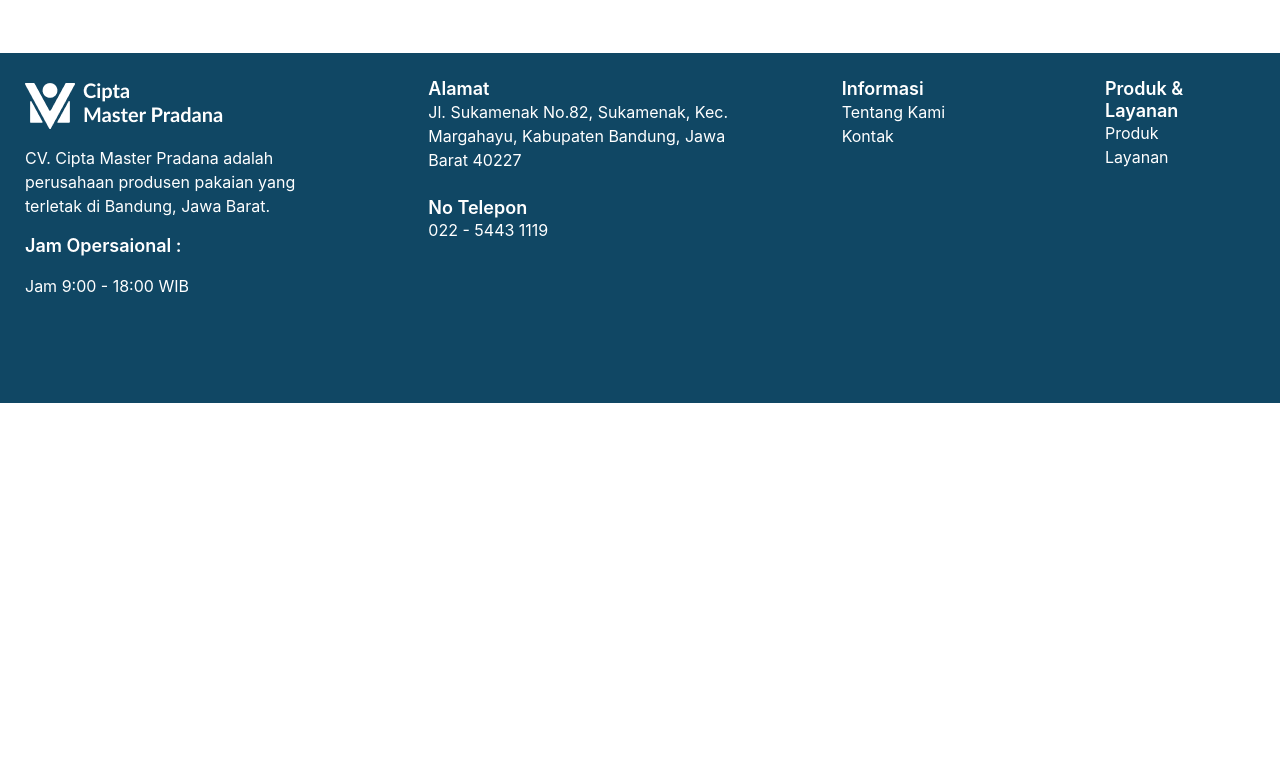
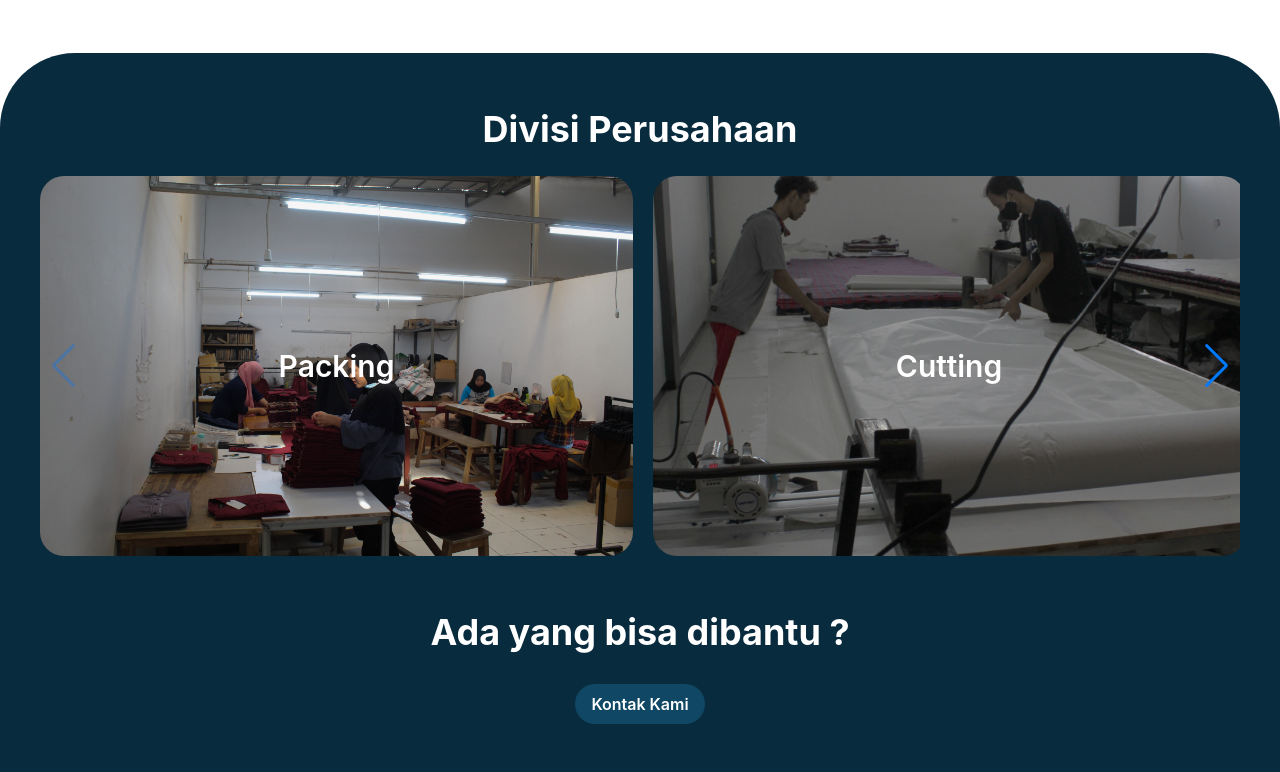
Before and after one commit to mrayandika15/cmp-website, a Next.js app: page /about in a window 1280 px wide. Shown: the part 1668-2440 px from the top of the page. Before the commit the page ends 2071 px from the top, so only its background shows below. Built offline with nearby package versions, Linux system fonts and the light colour scheme.

Commit message:
add carousel, footer

```diff
--- a/containers/Home/ScaleSection/index.tsx
+++ b/containers/Home/ScaleSection/index.tsx
@@ -1,7 +1,8 @@
-import { Flex, Heading, Button } from "@chakra-ui/react";
+import { Flex, Heading, Button, Image, Text, Box } from "@chakra-ui/react";
 import axios from "axios";
 import React from "react";
 import Carousel from "../../core/Carousel";
+import { SwiperSlide } from "swiper/react";
 
 interface IScale {
   name: string;
@@ -33,7 +34,28 @@ const ScaleSection: React.FC = () => {
     >
       <Heading variant="primary">Skala Kami</Heading>
       <Button variant="primary">Kontak</Button>
-      <Carousel data={resource} />
+      <Carousel>
+        {resource?.map((item, index) => {
+          return (
+            <SwiperSlide>
+              <Box
+                key={index}
+                bg="secondary"
+                w="550px"
+                h="350px"
+                rounded="3xl"
+                display="grid"
+                placeItems="center"
+              >
+                <Image src={item?.imgUrl} w="fit-content" h="fit-content" />
+                <Text color="white" fontWeight="semibold" fontSize="lg">
+                  {item?.name}
+                </Text>
+              </Box>
+            </SwiperSlide>
+          );
+        })}
+      </Carousel>
     </Flex>
   );
 };
--- /dev/null
+++ b/containers/about/DivisionSection/index.tsx
@@ -0,0 +1,61 @@
+import { Heading, Image, Box, Text, Flex, Button } from "@chakra-ui/react";
+import React from "react";
+import { RoundedSection } from "../../../layouts";
+import Carousel from "../../core/Carousel";
+import { SwiperSlide } from "swiper/react";
+import { IDivision } from "../../../pages/about";
+
+type DivisionProps = {
+  data?: IDivision[];
+};
+
+const DivisionSection: React.FC<DivisionProps> = ({ data }) => {
+  return (
+    <RoundedSection>
+      <Heading variant="primary">Divisi Perusahaan</Heading>
+      <Carousel>
+        {data?.map((item, index) => {
+          return (
+            <SwiperSlide key={index}>
+              <Box
+                overflow="hidden"
+                w="593px"
+                h="380px"
+                position="relative"
+                display="flex"
+                justifyItems="center"
+                alignItems="center"
+                rounded="3xl"
+              >
+                <Text
+                  position="absolute"
+                  w="full"
+                  h="full"
+                  display="grid"
+                  placeItems="center"
+                  fontWeight="semibold"
+                  fontSize="3xl"
+                >
+                  {item?.name}
+                </Text>
+                <Image src={item?.imgUrl} w="fit-content" h="fit-content" />
+              </Box>
+            </SwiperSlide>
+          );
+        })}
+      </Carousel>
+      <Flex
+        flexDir="column"
+        justifyItems="center"
+        alignItems="center"
+        gap="30px"
+        py="30px"
+      >
+        <Heading variant="primary">Ada yang bisa dibantu ?</Heading>
+        <Button variant="secondary">Kontak Kami</Button>
+      </Flex>
+    </RoundedSection>
+  );
+};
+
+export default DivisionSection;
--- a/containers/about/IntroSection/index.tsx
+++ b/containers/about/IntroSection/index.tsx
@@ -1,6 +1,7 @@
 import { Flex, Heading, Text, Grid, Spinner, GridItem } from "@chakra-ui/react";
 import React from "react";
 import { CustomImage } from "../../../components";
+import { RoundedSection } from "../../../layouts";
 import { IService } from "../../../pages/about";
 
 interface IntroProps {
--- a/containers/core/Carousel/index.tsx
+++ b/containers/core/Carousel/index.tsx
@@ -3,7 +3,7 @@ import React from "react";
 import { Box, Flex, Image, Text } from "@chakra-ui/react";
 import { Navigation } from "swiper";
 
-import { Swiper, SwiperSlide } from "swiper/react";
+import { Swiper } from "swiper/react";
 
 interface ICarousel {
   name?: string;
@@ -15,11 +15,11 @@ import "swiper/css/navigation";
 import "swiper/css/pagination";
 import "swiper/css/scrollbar";
 
-type Data = {
-  data?: ICarousel[];
+type CarouselProps = {
+  children: React.ReactNode;
 };
 
-const Carousel: React.FC<Data> = ({ data }) => {
+const Carousel: React.FC<CarouselProps> = ({ children }) => {
   return (
     <Flex w="full" h="full" justify="center">
       <Flex w="1200px">
@@ -29,26 +29,7 @@ const Carousel: React.FC<Data> = ({ data }) => {
           slidesPerView={2}
           navigation
         >
-          {data?.map((item, index) => {
-            return (
-              <SwiperSlide>
-                <Box
-                  key={index}
-                  bg="secondary"
-                  w="550px"
-                  h="350px"
-                  rounded="3xl"
-                  display="grid"
-                  placeItems="center"
-                >
-                  <Image src={item?.imgUrl} w="fit-content" h="fit-content" />
-                  <Text color="white" fontWeight="semibold" fontSize="lg">
-                    {item?.name}
-                  </Text>
-                </Box>
-              </SwiperSlide>
-            );
-          })}
+          {children}
         </Swiper>
       </Flex>
     </Flex>
--- a/containers/index.ts
+++ b/containers/index.ts
@@ -6,6 +6,7 @@ import ServiceSection from "./Home/ServiceSection";
 import ScaleSection from "./Home/ScaleSection";
 import Carousel from "./core/Carousel";
 import IntroSection from "./about/IntroSection";
+import DivisionSection from "./about/DivisionSection";
 
 export {
   Navbar,
@@ -16,4 +17,5 @@ export {
   ScaleSection,
   Carousel,
   IntroSection,
+  DivisionSection,
 };
--- a/layouts/RoundedSection/index.tsx
+++ b/layouts/RoundedSection/index.tsx
@@ -16,7 +16,7 @@ const RoundedSection: React.FC<IRounded> = ({ children }) => {
       color="white"
       justify="center"
       alignItems="center"
-      gap="20px"
+      gap="25px"
     >
       {children}
     </Flex>
--- a/pages/about.tsx
+++ b/pages/about.tsx
@@ -2,7 +2,7 @@ import React from "react";
 import type { NextPage } from "next";
 import { MainLayout } from "../layouts";
 import { useMainContext } from "../context/MainContext";
-import { IntroSection } from "../containers";
+import { IntroSection, DivisionSection } from "../containers";
 import axios from "axios";
 
 export interface IService {
@@ -10,7 +10,7 @@ export interface IService {
   imgUrl: string;
 }
 
-interface IDivision {
+export interface IDivision {
   name: string;
   imgUrl: string;
 }
@@ -47,6 +47,7 @@ const About: NextPage = () => {
   return (
     <MainLayout>
       <IntroSection data={resource?.service} isLoading={isLoading} />
+      <DivisionSection data={resource?.division} />
     </MainLayout>
   );
 };
```
Also changed, not shown: containers/Home/ProductSection/index.tsx (+1 -10 lines).
